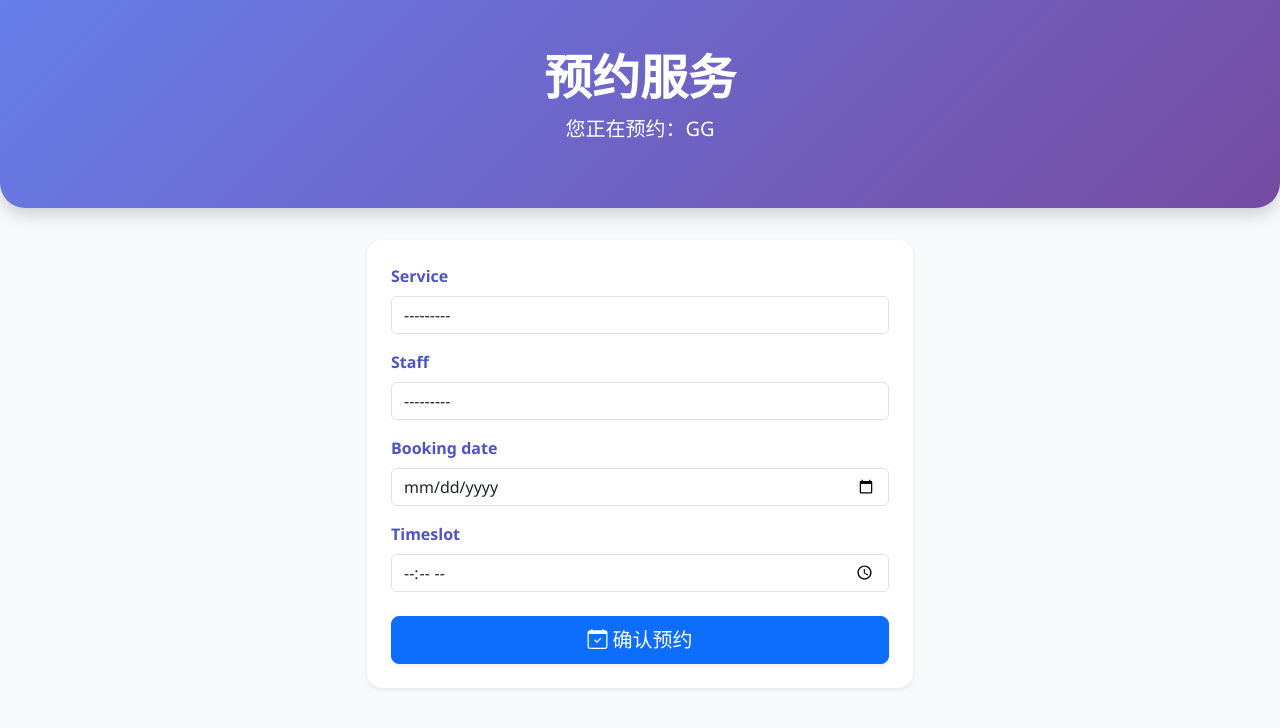
After one commit to kh1683/AI-based-Online-Service-Booking-and-Scheduling-System, a Django app: page /services/salon/1/book/ in a window 1280 px wide. The commit adds this page. Shown: the top 728 px of the page. Run offline with Django 5.2, Linux system fonts and the light colour scheme; a user stored in the database is signed in; data comes from the database, SQL or seed files in the repository; both versions use the stored data as it was after the commit.

Commit message:
progress to do the function of the booking

```diff
--- a/HairSalon/services/admin.py
+++ b/HairSalon/services/admin.py
@@ -1,6 +1,7 @@
 from django.contrib import admin
-from .models import Salon, Staff, Service
+from .models import Salon, Staff, Service, Booking
 # Register your models here.
 admin.site.register(Salon)
 admin.site.register(Staff)
 admin.site.register(Service)
+admin.site.register(Booking)
--- a/HairSalon/services/forms.py
+++ b/HairSalon/services/forms.py
@@ -1,5 +1,5 @@
 from django import forms
-from .models import Staff, Service
+from .models import Staff, Service, Booking
 
 class StaffForm(forms.ModelForm):
     class Meta:
@@ -21,3 +21,24 @@ class ServiceForm(forms.ModelForm):
             'price_range': forms.TextInput(attrs={'class': 'form-control', 'placeholder': '例如: 50-100'}),
             'duration': forms.NumberInput(attrs={'class': 'form-control', 'placeholder': '分钟'}),
         }
+
+class BookingForm(forms.ModelForm):
+    class Meta:
+        model = Booking
+        fields = ['service', 'staff', 'booking_date', 'timeslot']
+        widgets = {
+            'booking_date': forms.DateInput(attrs={'type': 'date', 'class': 'form-control'}),
+            'timeslot': forms.TimeInput(attrs={'type': 'time', 'class': 'form-control'}),
+        }
+
+    def __init__(self, *args, **kwargs):
+        salon = kwargs.pop('salon', None) # 从视图传进来的 salon 实例
+        super(BookingForm, self).__init__(*args, **kwargs)
+        if salon:
+            # 🚩 核心逻辑：只显示属于这家店的员工和服务
+            self.fields['staff'].queryset = Staff.objects.filter(salon=salon)
+            self.fields['service'].queryset = Service.objects.filter(salon=salon)
+
+        # 美化所有字段
+        for field in self.fields.values():
+            field.widget.attrs.update({'class': 'form-control'})
--- a/HairSalon/services/models.py
+++ b/HairSalon/services/models.py
@@ -46,3 +46,26 @@ class Service(models.Model):
 
     def __str__(self):
         return f"{self.name} - {self.salon.name}"
+
+
+class Booking(models.Model):
+    STATUS_CHOICES = [
+        ('pending', '等待中'),
+        ('confirmed', '已确认'),
+        ('completed', '已完成'),
+        ('cancelled', '已取消'),
+    ]
+
+    salon = models.ForeignKey(Salon, on_delete=models.CASCADE, related_name='bookings')
+    customer = models.ForeignKey(settings.AUTH_USER_MODEL, on_delete=models.CASCADE, related_name='my_bookings')
+    staff = models.ForeignKey(Staff, on_delete=models.CASCADE, related_name='bookings')
+    service = models.ForeignKey(Service, on_delete=models.CASCADE, related_name='bookings')
+
+    booking_date = models.DateField() # 预约日期
+    timeslot = models.TimeField()     # 预约时间点
+
+    status = models.CharField(max_length=20, choices=STATUS_CHOICES, default='pending')
+    created_at = models.DateTimeField(auto_now_add=True)
+
+    def __str__(self):
+        return f"{self.customer.username} - {self.service.name} - {self.booking_date}"
--- /dev/null
+++ b/HairSalon/services/templates/services/create_booking.html
@@ -0,0 +1,31 @@
+{% extends 'services/base.html' %}
+
+{% block header_content %}
+    <h1 class="display-5 fw-bold">预约服务</h1>
+    <p class="lead">您正在预约：<strong>{{ salon.name }}</strong></p>
+{% endblock %}
+
+{% block content %}
+<div class="row justify-content-center">
+    <div class="col-md-6">
+        <div class="card shadow-sm">
+            <div class="card-body p-4">
+                <form method="post">
+                    {% csrf_token %}
+                    {% for field in form %}
+                        <div class="mb-3">
+                            <label class="form-label fw-bold text-theme-primary">{{ field.label }}</label>
+                            {{ field }}
+                        </div>
+                    {% endfor %}
+                    <div class="d-grid mt-4">
+                        <button type="submit" class="btn btn-primary btn-lg shadow-sm">
+                            <i class="bi bi-calendar-check"></i> 确认预约
+                        </button>
+                    </div>
+                </form>
+            </div>
+        </div>
+    </div>
+</div>
+{% endblock %}
--- a/HairSalon/services/urls.py
+++ b/HairSalon/services/urls.py
@@ -5,4 +5,6 @@ urlpatterns = [
     path('dashboard/', views.salon_dashboard, name='dashboard'),
     path('add-staff/', views.add_staff, name='add_staff'),
     path('add-service/', views.add_service, name='add_service'),
+    path('salon/<int:salon_id>/book/', views.create_booking, name='create_booking'),
+    path('booking/<int:booking_id>/approve/', views.approve_booking, name='approve_booking'),
 ]
--- a/HairSalon/services/views.py
+++ b/HairSalon/services/views.py
@@ -1,7 +1,8 @@
-from django.shortcuts import render, redirect
+from django.shortcuts import render, redirect, get_object_or_404
 from django.contrib.auth.decorators import login_required
-from .models import Salon, Staff, Service
-from .forms import StaffForm, ServiceForm
+from .models import Salon, Staff, Service, Booking
+from .forms import StaffForm, ServiceForm, BookingForm
+
 
 @login_required
 def salon_dashboard(request):
@@ -15,10 +16,17 @@ def salon_dashboard(request):
     staffs = salon.staffs.all()
     services = salon.services.all()
 
+    # 🚩 获取属于该店的所有预约，按日期排序
+    # 我们把待处理和已确认的分开，方便店主操作
+    pending_bookings = salon.bookings.filter(status='pending').order_by('booking_date', 'timeslot')
+    confirmed_bookings = salon.bookings.filter(status='confirmed').order_by('booking_date', 'timeslot')
+
     return render(request, 'services/dashboard.html', {
         'salon': salon,
         'staffs': staffs,
-        'services': services
+        'services': services,
+        'pending_bookings': pending_bookings,  # 🚩 传给前端
+        'confirmed_bookings': confirmed_bookings # 🚩 传给前端
     })
 
 @login_required
@@ -49,3 +57,56 @@ def add_service(request):
     else:
         form = ServiceForm()
     return render(request, 'services/add_service.html', {'form': form})
+
+
+
+@login_required
+def create_booking(request, salon_id):
+    salon = Salon.objects.get(id=salon_id)
+    if request.method == 'POST':
+        form = BookingForm(request.POST, salon=salon)
+        if form.is_valid():
+            booking = form.save(commit=False)
+
+            # 🚩 核心：自动冲突检测逻辑
+            # 检查是否有【相同员工】在【相同日期】和【相同时间】已有【已确认】的预约
+            conflict = Booking.objects.filter(
+                staff=booking.staff,
+                booking_date=booking.booking_date,
+                timeslot=booking.timeslot,
+                status='confirmed'
+            ).exists()
+
+
+            booking.salon = salon
+            booking.customer = request.user # 绑定当前登录的客户
+
+            if not conflict:
+                # 如果没有冲突，直接设为“已确认”，实现自动化
+                booking.status = 'confirmed'
+                booking.save()
+                # 可以加个成功消息 (需 import messages)
+                return redirect('dashboard')
+            else:
+                # 如果有冲突，保持为“等待中”，或者报错给客户
+                # 这里我们先让它存为 pending，让店主去协调
+                booking.status = 'pending'
+                booking.save()
+                return redirect('dashboard')
+
+
+    else:
+        form = BookingForm(salon=salon)
+
+    return render(request, 'services/create_booking.html', {
+        'form': form,
+        'salon': salon
+    })
+
+@login_required
+def approve_booking(request, booking_id):
+    # 确保只有该店的店主能确认这个预约 (Security Check)
+    booking = get_object_or_404(Booking, id=booking_id, salon__owner=request.user)
+    booking.status = 'confirmed'
+    booking.save()
+    return redirect('dashboard')
```
Also changed, not shown: HairSalon/services/templates/services/dashboard.html (+57 -0 lines), HairSalon/db.sqlite3, HairSalon/services/migrations/0004_booking.py (added).
